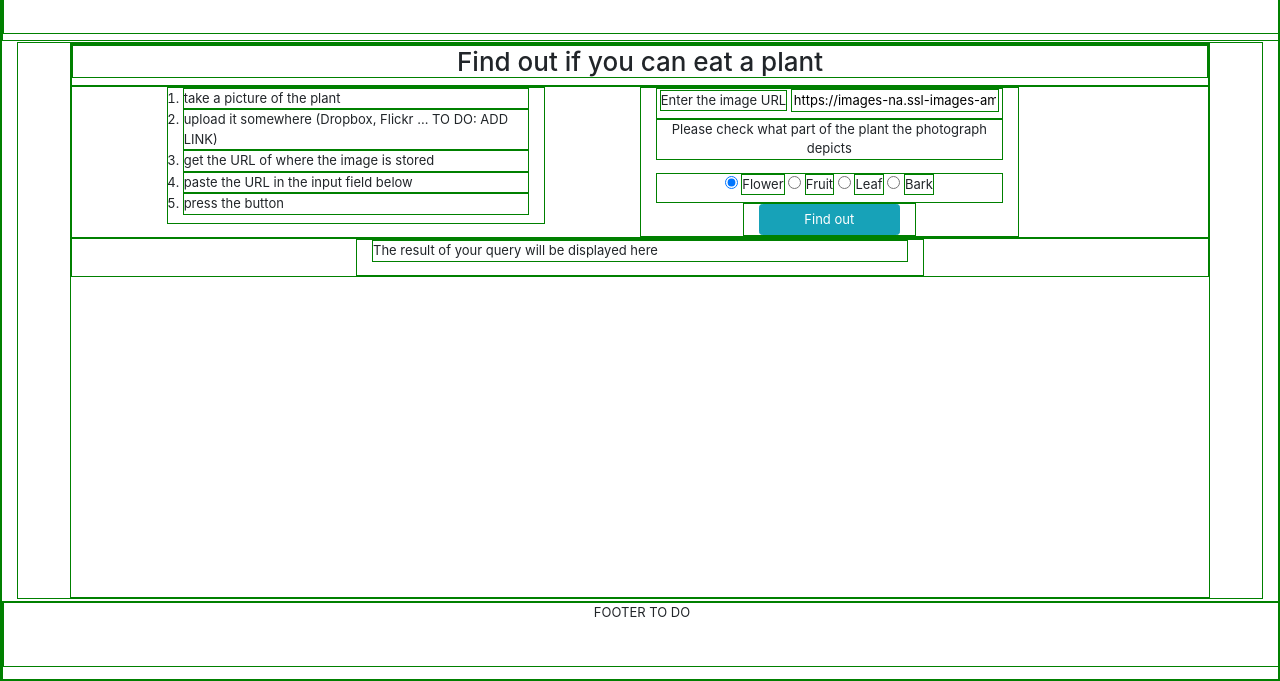
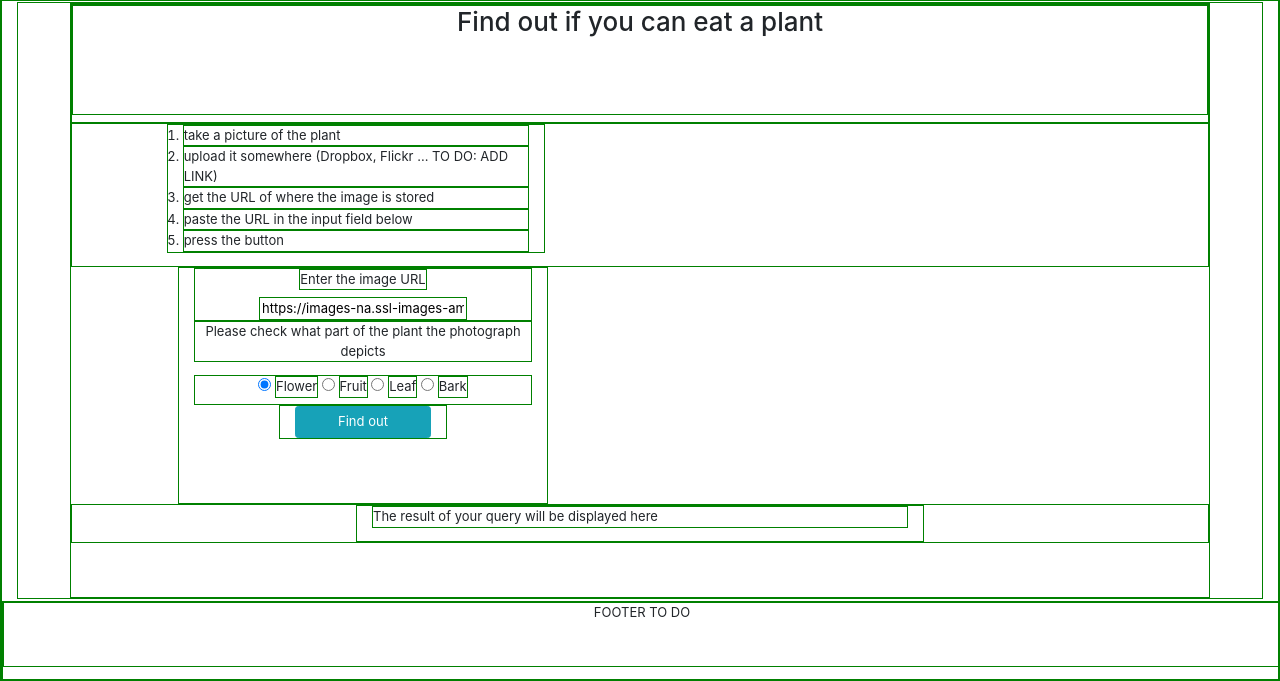
Before and after one commit to DeClercqJan/I-can-has-plant-, a plain HTML site: page index.html in a window 1280 px wide. Shown: the part 119-800 px from the top of the page. Drawn offline with nearby package versions, Linux system fonts and the light colour scheme.

Commit message:
eindelijk lay-outprobleem opgelost, denk ik

```diff
--- a/css/style.css
+++ b/css/style.css
@@ -20,21 +20,49 @@ header {
   top: 0%;
   width: 100%;
   z-index: 1;
-  height: 20%;
-  min-height: 20%;
+  height: 15%;
+  min-height: 15%;
 }
 
 main {
   margin: 0px !important;
   position: relative;
-  top: 20%;
+  top: 15%;
   bottom: 10%;
   width: 100%;
-  height: 70%;
-  min-height: 70%;
-  max-height: 70%;
+  height: 75%;
+  min-height: 75%;
+  max-height: 75%;
 }
 
+article {
+  height: 100%;
+  max-height: 100%;
+}
+
+#div_1 {
+  height: 20%;
+  max-height: 20%;
+  min-height: 20%;
+}
+
+#div_2 {
+  max-height: 40%;
+}
+
+#div_3 {
+  height: 40%;
+  max-height: 40%;
+  min-height: 40%;
+}
+
+#div_4 {
+  max-height: 40%;
+}
+
+.target {
+  height: 30%;
+}
 
 footer {
   position: fixed;
--- a/index.html
+++ b/index.html
@@ -17,10 +17,10 @@
     </header>
     <main class="row">
         <article class="container">
-            <div class="row">
+            <div class="row" id="div_1">
                 <h2 class="col-12 col-md-12 text-center">Find out if you can eat a plant</h2>
             </div>
-            <div class="row">
+            <div class="row" id="div_2">
                 <!-- <ol class="col-12 offset-md-1 col-md-4 collapse" id="collapseExample"> -->
                 <ol class="col-12 offset-md-1 col-md-4" id="instructions">
                     <li>take a picture of the plant</li>
@@ -42,7 +42,8 @@
                         Instructions
                     </button>
                 </div>
-                <form class="col-12 offset-md-1 col-md-4 text-center" action="" method="get" class="form-example">
+            </div>
+            <form class="col-12 offset-md-1 col-md-4 text-center" action="" method="get" class="form-example" id="div_3">
                 <div class="form-example">
                     <label for="image_url">Enter the image URL</label>
                     <input type="text" name="image_url_name" id="image_url"
@@ -63,8 +64,7 @@
                     <button type="button" id="run" class="btn btn-info w-100">Find out</button>
                 </div>
             </form>
-            </div>
-            <div class="row">
+            <div class="row" id="div_4">
                 <div class="col-12 col-md-6 offset-md-3" id="target">
                     <p>The result of your query will be displayed here</p>
                 </div>
--- a/js/script.js
+++ b/js/script.js
@@ -45,7 +45,6 @@ document.getElementById("run").addEventListener("click", function() {
     if (instructions.style.display === "block") {
       instructions.style.display = "none";
       results.style.display = "block";
-      s;
     } else {
       instructions.style.display = "none";
     }
@@ -54,7 +53,7 @@ document.getElementById("run").addEventListener("click", function() {
       "de else van de media_query_mobile matches in de functie van de event listener op de fin out-knop is actief is 'actief'"
     );
   }
-  // run_program();
+  run_program();
 });
 
 let plant_name = "plant_name (variable to be populated)";
```
Lines whose indentation alone changed are shown as unchanged.
